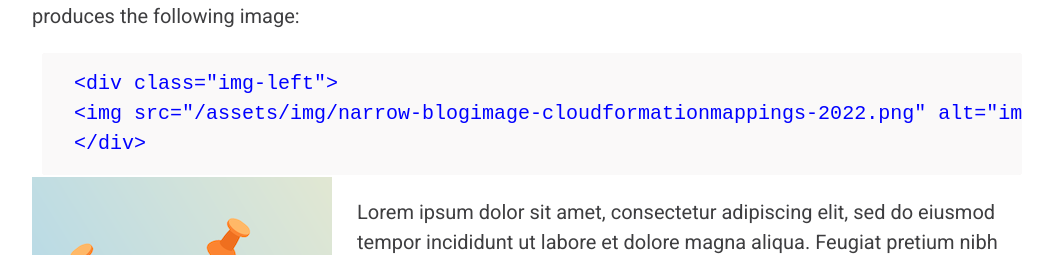
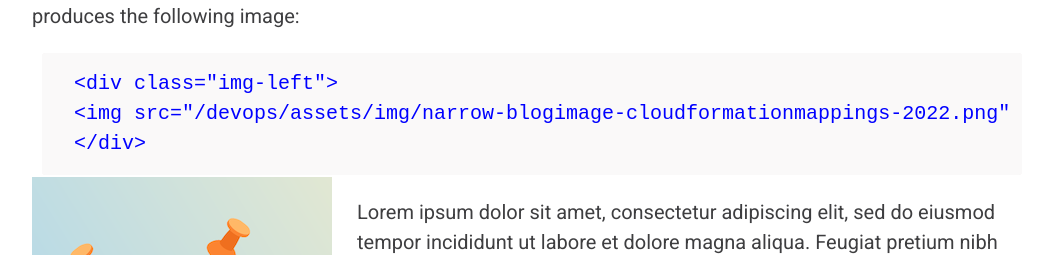
Before and after one commit to OctopusSamples/devops, a Jekyll site: the page built from index.md, in a window 1280 px wide. Shown: the part 4745-5000 px from the top of the page, without its empty margins (108-1171 px from the left). Built offline with Jekyll 4.4.1, drawn with Linux system fonts in a browser that asks for light colours.

Commit message:
Make Jekyll do the subfolder thing.

````diff
--- a/_config.yml
+++ b/_config.yml
@@ -2,6 +2,7 @@
 description: > # this means to ignore newlines until "baseurl:"
 permalink: ':title/'
 baseurl: "/devops" # the subpath of your site, e.g. /blog
+destination: _site/devops
 url: "https://octopus.com" # the base hostname & protocol for your site, e.g. http://example.com
 
 # Build settings
--- a/_includes/header.html
+++ b/_includes/header.html
@@ -5,7 +5,7 @@
         <span class="menu-icon"><i class="fa fa-bars" aria-hidden="true"></i></span>
       </div>
       {% include navigation.html %}
-      <img src="/assets/img/Logo-White_40px.png" alt="Logo: A blue octopus" /><p class="logo"><a href="{{site.baseurl}}/">{{ site.title }}</a></p>
+      <img src="/devops/assets/img/Logo-White_40px.png" alt="Logo: A blue octopus" /><p class="logo"><a href="{{site.baseurl}}/">{{ site.title }}</a></p>
       <div class="search-icon-container">
         <span class="search-icon"><i class="fa fa-search" aria-hidden="true"></i></span>
       </div>
--- a/index.md
+++ b/index.md
@@ -4,7 +4,7 @@
 description: DevOps! DevOps! DevOps!
 ---
 
-![image of a blueprint](/assets/img/blueprint.png)
+![image of a blueprint](/devops/assets/img/blueprint.png)
 
 Skip to the [sample content](#sample-content).
 
@@ -109,24 +109,24 @@
 
 ## Images
 
-![image of a globe](/assets/img/blogimage-cloudformationmappings-2022.png)
+![image of a globe](/devops/assets/img/blogimage-cloudformationmappings-2022.png)
 
 In order to provide additional style for images it's necessary to use html. For instance, the following code produces the following image:
 
 ```
 <div class="img-left">
-<img src="/assets/img/narrow-blogimage-cloudformationmappings-2022.png" alt="image of a globe">
+<img src="/devops/assets/img/narrow-blogimage-cloudformationmappings-2022.png" alt="image of a globe">
 </div>
 ```
 
 <div class="img-left">
-<img src="/assets/img/narrow-blogimage-cloudformationmappings-2022.png" alt="image of a globe">
+<img src="/devops/assets/img/narrow-blogimage-cloudformationmappings-2022.png" alt="image of a globe">
 </div>
 
 Lorem ipsum dolor sit amet, consectetur adipiscing elit, sed do eiusmod tempor incididunt ut labore et dolore magna aliqua. Feugiat pretium nibh ipsum consequat nisl. Egestas integer eget aliquet nibh praesent tristique magna sit amet. Amet facilisis magna etiam tempor orci eu. Sit amet cursus sit amet dictum sit. Senectus et netus et malesuada. Pellentesque massa placerat duis ultricies lacus sed turpis. Ullamcorper morbi tincidunt ornare massa eget egestas. Tellus mauris a diam maecenas sed enim ut. Pellentesque habitant morbi tristique senectus et netus et malesuada fames. Libero nunc consequat interdum varius sit amet. Sed libero enim sed faucibus turpis in eu mi. Pellentesque sit amet porttitor eget. Venenatis lectus magna fringilla urna porttitor rhoncus dolor. Purus semper eget duis at tellus at urna. In fermentum posuere urna nec tincidunt praesent. Pellentesque nec nam aliquam sem. Tincidunt lobortis feugiat vivamus at augue eget.
 
 <div class="img-right">
-<img src="/assets/img/narrow-blogimage-cloudformationmappings-2022.png" alt="image of a globe">
+<img src="/devops/assets/img/narrow-blogimage-cloudformationmappings-2022.png" alt="image of a globe">
 </div>
 
 At quis risus sed vulputate odio. Mattis pellentesque id nibh tortor id aliquet. Sed cras ornare arcu dui vivamus arcu. Risus at ultrices mi tempus imperdiet. Nunc sed velit dignissim sodales ut eu sem. Auctor urna nunc id cursus metus. Cras sed felis eget velit aliquet sagittis id consectetur purus. Lectus sit amet est placerat in. Augue eget arcu dictum varius duis at consectetur lorem. Magna ac placerat vestibulum lectus mauris ultrices eros in cursus. Non consectetur a erat nam at. Ipsum dolor sit amet consectetur adipiscing elit ut aliquam. Hac habitasse platea dictumst vestibulum rhoncus est pellentesque.
````
Also changed, not shown: README.md, 1 other file.
